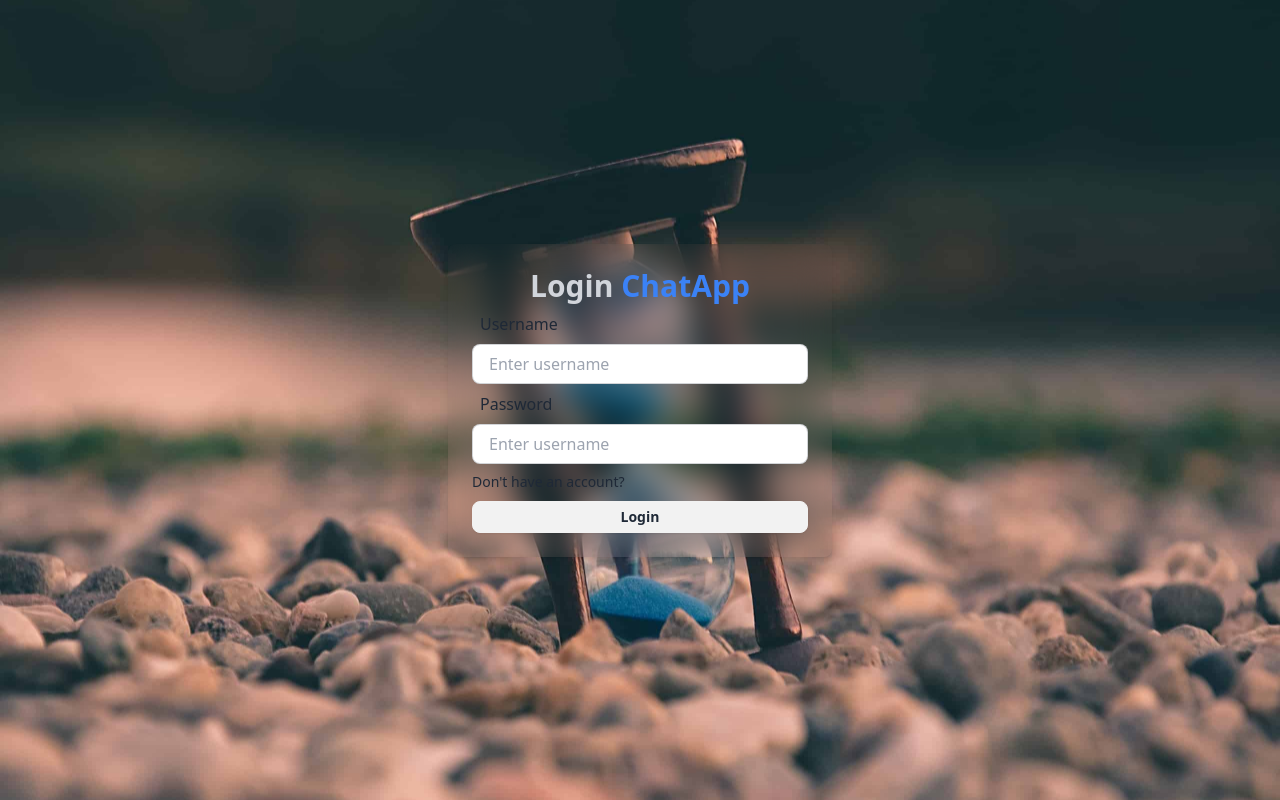
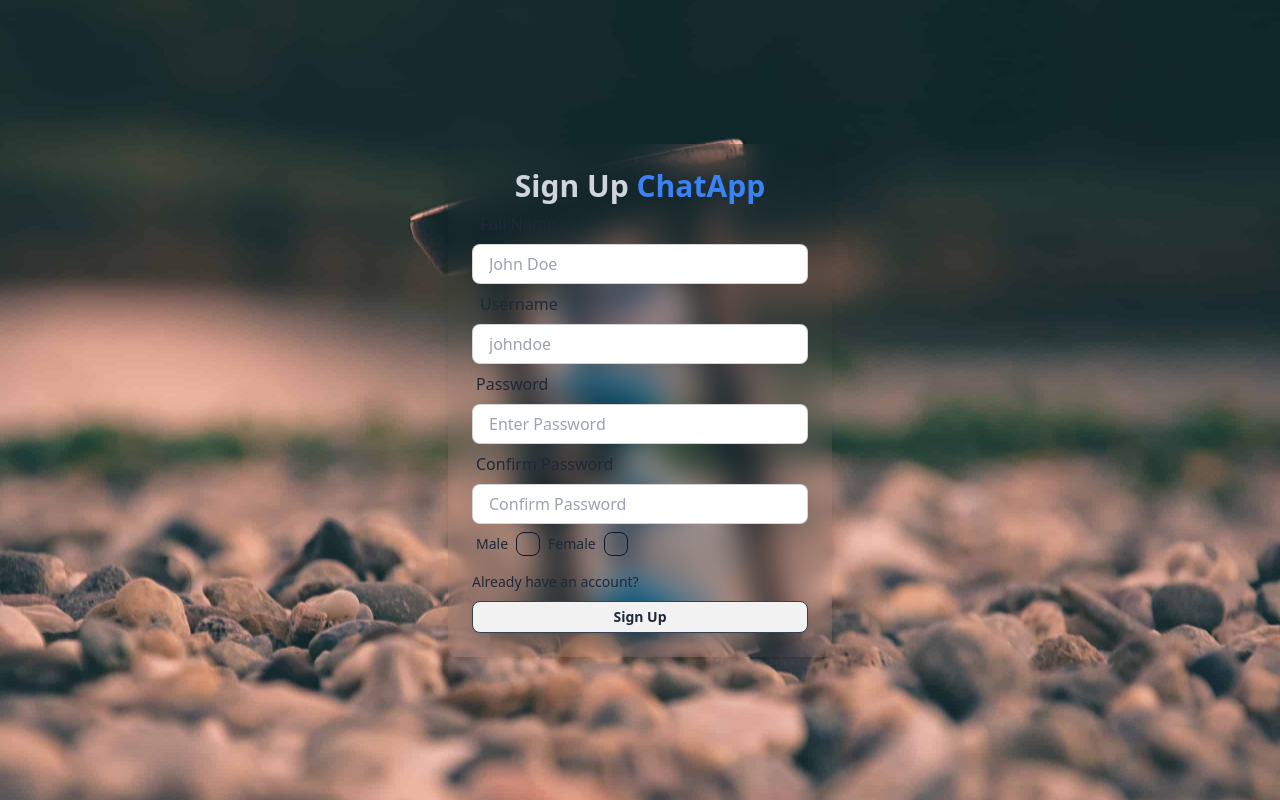
Before and after one commit to halleygz/msgapp, a React (Vite) app in the folder frontend/: page / in a window 1280 px wide. Built offline with nearby package versions, Linux system fonts and the light colour scheme.

Commit message:
made the SignUp page

```diff
--- a/frontend/src/App.jsx
+++ b/frontend/src/App.jsx
@@ -1,11 +1,12 @@
 import './index.css'
 import Login from './pages/login/Login'
+import Signup from './pages/signup/Signup'
 
 function App() {
 
   return (
     <div className="p-4 h-screen flex items-center justify-center">
-      <Login/>
+      <Signup/>
     </div>
   )
 }
--- /dev/null
+++ b/frontend/src/pages/signup/GenderCheckBox.jsx
@@ -0,0 +1,21 @@
+import React from 'react'
+
+const GenderCheckbox = () => {
+	return (
+		<div className='flex'>
+			<div className='form-control'>
+				<label className={`label gap-2 cursor-pointer`}>
+					<span className='label-text'>Male</span>
+					<input type='checkbox' className='checkbox border-slate-900' />
+				</label>
+			</div>
+			<div className='form-control'>
+				<label className={`label gap-2 cursor-pointer`}>
+					<span className='label-text'>Female</span>
+					<input type='checkbox' className='checkbox border-slate-900' />
+				</label>
+			</div>
+		</div>
+	);
+};
+export default GenderCheckbox;
--- a/frontend/src/pages/signup/Signup.jsx
+++ b/frontend/src/pages/signup/Signup.jsx
@@ -1,8 +1,63 @@
 import React from 'react'
+import GenderCheckbox from './GenderCheckBox'
 
 const Signup = () => {
   return (
-    <div>Signup</div>
+    <div className='flex flex-col items-center justify-center min-w-96 mx-auto'>
+ 			<div className='w-full p-6 rounded-lg shadow-md bg-gray-400 bg-clip-padding backdrop-filter backdrop-blur-lg bg-opacity-0'>
+ 				<h1 className='text-3xl font-semibold text-center text-gray-300'>
+ 					Sign Up <span className='text-blue-500'> ChatApp</span>
+ 				</h1>
+
+ 				<form>
+ 					<div>
+ 						<label className='label p-2'>
+ 							<span className='text-base label-text'>Full Name</span>
+ 						</label>
+ 						<input type='text' placeholder='John Doe' className='w-full input input-bordered  h-10' />
+ 					</div>
+
+ 					<div>
+ 						<label className='label p-2 '>
+ 							<span className='text-base label-text'>Username</span>
+ 						</label>
+ 						<input type='text' placeholder='johndoe' className='w-full input input-bordered h-10' />
+ 					</div>
+
+ 					<div>
+ 						<label className='label'>
+ 							<span className='text-base label-text'>Password</span>
+ 						</label>
+ 						<input
+ 							type='password'
+ 							placeholder='Enter Password'
+ 							className='w-full input input-bordered h-10'
+ 						/>
+ 					</div>
+
+ 					<div>
+ 						<label className='label'>
+ 							<span className='text-base label-text'>Confirm Password</span>
+ 						</label>
+ 						<input
+ 							type='password'
+ 							placeholder='Confirm Password'
+ 							className='w-full input input-bordered h-10'
+ 						/>
+ 					</div>
+
+ 					<GenderCheckbox/>
+
+ 					<a className='text-sm hover:underline hover:text-blue-600 mt-2 inline-block' href='#'>
+ 						Already have an account?
+ 					</a>
+
+ 					<div>
+ 						<button className='btn btn-block btn-sm mt-2 border border-slate-700'>Sign Up</button>
+ 					</div>
+ 				</form>
+ 			</div>
+ 		</div>
   )
 }
 
```
